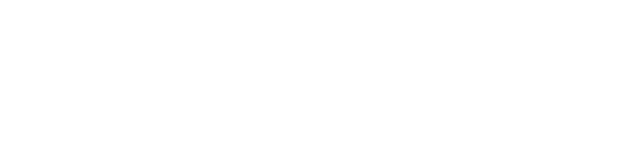
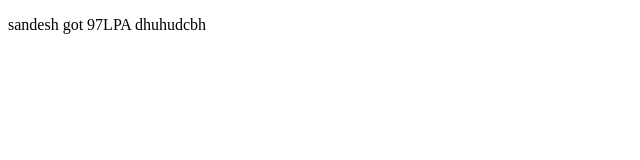
Before and after one commit to sandeshshingankar/localReop, a plain HTML site: page index.html in a window 1280 px wide. Shown: the whole page, without its empty margins (0-640 px from the left). Drawn offline with Linux system fonts and the light colour scheme.

Commit message:
Add new featurs

```diff
--- a/index.html
+++ b/index.html
@@ -4,6 +4,9 @@
     <meta charset="UTF-8">
     <meta name="viewport" content="width=device-width, initial-scale=1.0">
     <title>Document</title>
+    <p> sandesh got 97LPA dhuhudcbh
+
+    </p>
 </head>
 <body>
 
```
